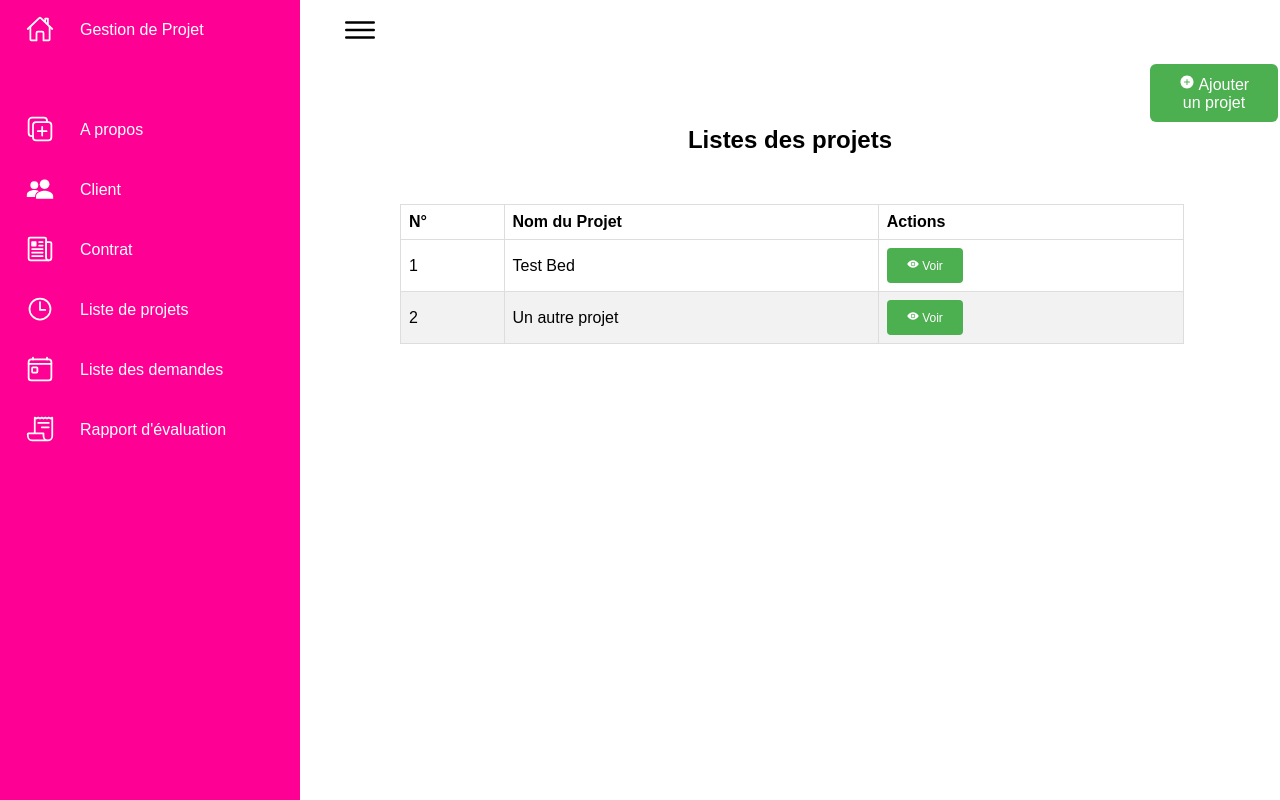
After one commit to bocchianaba/ressource-management, a Django app: page /clients/projets in a window 1280 px wide. The commit adds this page. Run offline with Django 5.2, Linux system fonts and the light colour scheme; data comes from the database, SQL or seed files in the repository; both versions use the stored data as it was after the commit.

Commit message:
gestion des projets

```diff
--- /dev/null
+++ b/clients/static/css/projet.css
@@ -0,0 +1,324 @@
+/*======Google Fonts=======*/
+
+@import url('https ://fonts.googleapis.com/css2 ?family=Ubuntu :wght@300 ; 400; 500; 700&display=swap') ;
+/* ======Globals======== */
+
+* {
+    font-family : 'Ubuntu', sans-serif ;
+    margin: 0;
+    padding: 0;
+    box-sizing: border-box;
+}
+:root{
+    --blue:rgb(255, 0, 149);
+    --white: rgb(255, 255, 255) ;
+    --gray:#f5f5f5;
+    --black1:#222;
+    --black2:#999;
+}
+
+body{
+     min-height: 100vh;
+     overflow-x: hidden ;
+}
+
+.container{
+    position: relative;
+    width:100%;
+}
+.navigation{
+    position: fixed;
+    width: 300px;
+    height: 100%;
+    background: var(--blue);
+    border-left: 10px solid var(--blue);
+    transition: 0.5s;
+    overflow: hidden;
+}
+.navigation.active{
+    width: 80px;
+}
+.navigation ul{
+    position: absolute;
+    top: 0;
+    left: 0;
+    width: 100%;
+}
+.navigation ul li {
+    position: relative;
+    width: 100%;
+    list-style: none;
+    border-top-left-radius: 30px;
+    border-bottom-left-radius: 30px;
+}
+.navigation ul li:hover,
+.navigation ul li.hovered{
+
+    background-color: var(--white);
+}
+.navigation ul li:nth-child(1){
+    margin-bottom: 40px;
+    pointer-events: none;
+}
+.navigation ul li a {
+    position: relative;
+    display: block;
+    width: 100%;
+    display: flex;
+    text-decoration: none;
+    color: var(--white);
+}
+.navigation ul li:hover a,
+.navigation ul li.hovered a{
+    color: var(--blue);
+}
+.navigation ul li a .icon{
+    position: relative;
+    display:block;
+    min-width: 60px;
+    height: 60px;
+    line-height: 75px;
+    text-align: center;
+}
+.navigation ul li a .icon ion-icon{
+    font-size: 1.75rem;
+}
+.navigation ul li a .title{
+    position: relative;
+    display:block;
+    padding: 0 10px;
+    height: 60px;
+    line-height: 60px;
+    text-align: start;
+    white-space: nowrap;
+}
+/*--------curve outside-----*/
+.navigation ul li:hover a::before,
+.navigation ul li.hovered a::before{
+    content:'';
+    position:absolute;
+    right: 0;
+    top:-50px;
+    width: 50px;
+    height: 50px;
+    background-color:transparent ;
+    border-radius: 50%;
+    box-shadow: 35px 35px 0 10px var(--white);
+    pointer-events: none;
+}
+.navigation ul li:hover a::after,
+.navigation ul li.hovered a::after{
+    content:'';
+    position:absolute;
+    right: 0;
+    bottom:-50px;
+    width: 50px;
+    height: 50px;
+    background-color:transparent ;
+    border-radius: 50%;
+    box-shadow: 35px -35px 0 10px var(--white);
+    pointer-events: none;
+}
+.main{
+    position: absolute;
+    width: calc(100% - 300px);
+    left: 300px;
+    min-height: 100vh;
+    background: var(--white);
+    transition: 0.5s;
+    height:97.5vh;
+    /*display: flex;*/
+    justify-content: center;
+    /*background: linear-gradient(45deg, blue, pink );*/
+    font-family: arial,sans-serif;
+}
+.main.active{
+    width: calc(100% - 80px);
+    left: 80px;
+}
+.topbar{
+    width: 10%;
+    height: 60px;
+    display: flex;
+    justify-content: space-between;
+    align-items: center;
+    padding: 0 ;
+    right: 600px;
+}
+.toggle{
+    position: absolute;
+    top: 0;
+    width: 60px;
+    height: 60px;
+    /*background: #ccc;*/
+    display: flex;
+    justify-content: center;
+    left: 30px;
+    align-items: center;
+    font-size: 2.5rem;
+    cursor: pointer;
+}
+
+.formprojet{
+    text-align: center;
+    /*margin-bottom: 500px;*/
+    margin: 20px;
+    /*left: 20px;*/
+    right: 250px;
+    /*padding: 50px;*/
+    /*background-color: rgb(32, 108, 175);*/
+    box-shadow: 0 0 10px rgba(0, 0, 0, 0.1);
+    border-radius: 15px;
+    height: 500px;
+    width: 500px;
+    /*margin-left: 250px;*/
+    background-color: blue;
+    top: 10px;
+    justify-content: center;
+    display: flex;
+    position: absolute;
+    /*padding-left: 500px;*/
+    /*position: relative;
+    z-index: 1;
+    background-color: #fff;
+    padding: 30px;
+    box-shadow: 0 0 20px rgba(0,0,0,0.1);
+    border-radius: 5px;
+    max-width: 400px;
+    margin: 50px auto;*/
+}
+
+table {
+    width: 80%;
+    border-collapse: collapse;
+    height: 50px;
+    margin-top: 50px;
+    justify-content: center;
+    /*right:50px ;
+    /*display: block;*/
+    margin-left: 100px;
+
+  }
+  th, td {
+    border: 1px solid #ddd;
+    padding: 8px;
+    text-align: left;
+  }
+  tr:nth-child(even) {
+    background-color: #f2f2f2;
+  }
+  .popup, .form-popup {
+    display: none;
+    position: fixed;
+    left: 50%;
+    top: 50%;
+    transform: translate(-50%, -50%);
+    border: 1px solid #ddd;
+    padding: 20px;
+    background-color: white;
+    z-index: 2;
+    box-shadow: 0 4px 8px rgba(0, 0, 0, 0.1);
+    width: 300px;
+  }
+  .overlay {
+    display: none;
+    position: fixed;
+    left: 0;
+    top: 0;
+    width: 100%;
+    height: 100%;
+    background-color: rgba(0, 0, 0, 0.7);
+    z-index: 1;
+  }
+  #ajouterBtn {
+    background-color: #4CAF50; /* Green */
+    border: none;
+    color: white;
+    padding: 10px 20px;
+    text-align: center;
+    text-decoration: none;
+    display: inline-block;
+    font-size: 16px;
+    margin: 4px 2px;
+    cursor: pointer;
+    /* height: 50px; */
+    /* width: 160px; */
+    border-radius: 6px;
+    /*right: 500px;
+    justify-content: center;*/
+    margin-left: 850px;
+
+  }
+  #projetForm {
+    display: flex;
+    flex-direction: column;
+    gap: 10px;
+  }
+  #projetForm input {
+    padding: 10px;
+    margin: 5px 0;
+    border: 1px solid #ccc;
+    border-radius: 4px;
+  }
+  #projetForm textarea {
+    padding: 10px;
+    margin: 5px 0;
+    border: 1px solid #ccc;
+    border-radius: 4px;
+  }
+  #projetForm button {
+    padding: 10px;
+    margin: 10px 0;
+    border: none;
+    border-radius: 4px;
+    cursor: pointer;
+  }
+  #projetForm button[type="submit"] {
+    background-color: #4CAF50; /* Green */
+    color: white;
+  }
+  #projetForm button[type="button"] {
+    background-color: #f44336; /* Red */
+    color: white;
+    align-self: flex-end;
+  }
+
+  .popup {
+  display: none;
+  position: fixed;
+  left: 50%;
+  top: 50%;
+  transform: translate(-50%, -50%);
+  border: 1px solid #ddd;
+  padding: 20px;
+  background-color: white;
+  z-index: 2;
+  box-shadow: 0 4px 8px rgba(0, 0, 0, 0.1);
+  width: 400px;
+  font-family: 'Arial', sans-serif;
+  line-height: 1.6;
+}
+
+.popup h3 {
+  color: #333;
+  margin-bottom: 10px;
+}
+
+.popup p {
+  margin-bottom: 5px;
+}
+
+.popup strong {
+  color: #000;
+}
+
+.overlay {
+  display: none;
+  position: fixed;
+  left: 0;
+  top: 0;
+  width: 100%;
+  height: 100%;
+  background-color: rgba(0, 0, 0, 0.7);
+  z-index: 1;
+}
--- a/clients/static/js/contrat.js
+++ b/clients/static/js/contrat.js
@@ -55,7 +55,7 @@ function generateContract() {
 
 function showContract(contractName, clientName, providerName, projectDescription, projectBudget, contractDuration, maxChanges) {
   const popup = document.getElementById('contractPopup');
-  popup.innerHTML = '<h3>' + contractName + '</h3><p><strong>Client:</strong> ' + clientName + '</p><p><strong>Prestataire:</strong> ' + providerName + '</p><p><strong>Description du Projet:</strong> ' + projectDescription + '</p><p><strong>Budget du Projet:</strong> ' + projectBudget + '</p><p><strong>Durée du Contrat:</strong> ' + contractDuration + '</p><p><strong>Nombre Max de Modifications:</strong> ' + maxChanges + '</p><button class="button" onclick="printContract()">Imprimer</button>';
+  popup.innerHTML = '<h3>' + contractName + '</h3><p><strong>Client:</strong> ' + clientName + '</p><p><strong>Prestataire:</strong> ' + providerName + '</p><p><strong>Description du Projet:</strong> ' + projectDescription + '</p><p><strong>Budget du Projet:</strong> ' + projectBudget + '</p><p><strong>Durée du Contrat:</strong> ' + contractDuration + '</p><p><strong>Nombre Max de Modifications:</strong> ' + maxChanges + '</p><button style="background-color: #4CAF50; border:none; color: white; padding: 10px 20px; margin-right: 10px; text-align-center; display: inline-block; text-decoration: none; font-size: 12px; cursor: pointer; border-radius: 4px;"  class="button" onclick="printContract()"> <ion-icon name="print"></ion-icon> Imprimer</button>';
   popup.style.display = 'block';
   document.querySelector('.overlay').style.display = 'block';
 }
--- /dev/null
+++ b/clients/static/js/projet.js
@@ -0,0 +1,91 @@
+//add hovered class to selected list item
+let list = document.querySelectorAll(".navigation li");
+
+function activeLink(){
+    list.forEach(item=>{
+        item.classList.remove("hovered");
+    })
+    this.classList.add("hovered");
+}
+
+list.forEach(item=>item.addEventListener("mouseover", activeLink))
+
+//menu toggle
+let toggle = document.querySelector(".toggle");
+let navigation = document.querySelector(".navigation");
+let main = document.querySelector(".main");
+
+toggle.onclick = function(){
+    navigation.classList.toggle("active");
+     main.classList.toggle("active");
+};
+
+let compteurProjet = 0;
+
+document.getElementById('projetForm').addEventListener('submit', function(e) {
+  e.preventDefault();
+  ajouterProjet();
+});
+
+function afficherForm() {
+  document.getElementById('formPopup').style.display = 'block';
+  document.querySelector('.overlay').style.display = 'block';
+}
+
+function ajouterProjet() {
+  const nom = document.getElementById('nom').value;
+  const delai = document.getElementById('delai').value;
+  const budget = document.getElementById('budget').value;
+  const description = document.getElementById('description').value;
+  /*const adresse = document.getElementById('adresse').value;*/
+
+  // Regex pour valider le nom et le numéro de téléphone
+  const regexNom = /^[A-Za-z0-9]+$/; // Lettres et chiffres uniquement
+  /*const regexTelephone = /^[0-9+]+$/; // Chiffres et symbole de l'addition uniquement*/
+
+  // Vérification des champs
+  if (!regexNom.test(nom)) {
+    alert('Le nom doit contenir uniquement des lettres et des chiffres.');
+    return;
+  }
+
+  /*if (!regexTelephone.test(telephone) || telephone.length < 09) {
+    alert('Le numéro de téléphone doit contenir uniquement des chiffres et le symbole +, et doit avoir au moins 09 caractères.');
+    return;
+  }
+
+  if (!regexTelephone.test(telephone)) {
+    alert('Le numéro de téléphone doit contenir uniquement des chiffres et le symbole +.');
+    return;
+  }*/
+  if (nom && delai && budget && budget) {
+    compteurProjet++;
+    const table = document.getElementById('projetTable');
+    const row = table.insertRow();
+    const cell1 = row.insertCell(0);
+    const cell2 = row.insertCell(1);
+    cell1.textContent = compteurProjet;
+    cell2.textContent = nom;
+    cell2.onclick = function() { afficherPopup(nom, delai, budget, description); };
+    fermerPopup();
+
+    document.getElementById('nom').value = '';
+    document.getElementById('delai').value = '';
+    document.getElementById('budget').value = '';
+    document.getElementById('description').value = '';
+    /*document.getElementById('adresse').value = '';*/
+  }
+}
+
+function afficherPopup(nom, delai, budget,description) {
+  const popup = document.getElementById('popupInfo');
+  popup.innerHTML = '<strong>Nom:</strong> ' + nom + '<br><strong>Delai de livraison:</strong> ' + delai+ '<br><strong>Budget alloué au projet:</strong> ' + budget+ '<br><strong>Description du projet:</strong> ' + description;
+  popup.style.display = 'block';
+  document.querySelector('.overlay').style.display = 'block';
+}
+
+function fermerPopup() {
+  document.getElementById('formPopup').style.display = 'none';
+  document.getElementById('popupInfo').style.display = 'none';
+  document.querySelector('.overlay').style.display = 'none';
+}
--- a/clients/templates/director/index.html
+++ b/clients/templates/director/index.html
@@ -14,6 +14,9 @@
                 <ul>
                     <li>
                         <a href="/projets">
+                            <span class="icon">
+                                <ion-icon name="home-outline"></ion-icon>
+                            </span>
                             <span class="title">Gestion de Projet </span>
                         </a>
                     </li>
@@ -42,7 +45,7 @@
                         </a>
                     </li>
                     <li>
-                        <a href="/clients/projects">
+                        <a href="/clients/projets">
                             <span class="icon">
                                 <ion-icon name="time-outline"></ion-icon>
                             </span>
@@ -50,7 +53,7 @@
                         </a>
                     </li>
                     <li>
-                        <a href="/clients/demandes">
+                        <a href="#">
                             <span class="icon">
                                 <ion-icon name="today-outline"></ion-icon>
                             </span>
@@ -58,7 +61,7 @@
                         </a>
                     </li>
                     <li>
-                        <a href="/evaluation">
+                        <a href="#">
                             <span class="icon">
                                 <ion-icon name="receipt-outline"></ion-icon>
                             </span>
--- /dev/null
+++ b/clients/templates/director/project.html
@@ -0,0 +1,65 @@
+{% extends 'director/index.html' %}
+
+{% block content %}
+{% load static %}
+<link rel="stylesheet" href="{% static 'css/projet.css' %}">
+{% load static %}
+<script src="{% static 'js/projet.js' %}"></script>
+
+
+<button id="ajouterBtn" onclick="afficherForm()">
+    <ion-icon name="add-circle"></ion-icon>
+    Ajouter un projet
+</button>
+
+{% if projects_list %}
+<h2 style="text-align: center;">Listes des projets</h2>
+<table id="projetTable">
+  <tr>
+    <th>N°</th>
+    <th>Nom du Projet</th>
+    <th>Actions</th>
+  </tr>
+  <tbody>
+      {% for project in projects_list %}
+      <tr>
+          <td> {{forloop.counter}} </td>
+          <td> {{project.name}} </td>
+          <td>
+              <button
+                  style="background-color: #4CAF50; border:none; color: white; padding: 10px 20px; margin-right: 10px; text-align-center; display: inline-block; text-decoration: none; font-size: 12px; cursor: pointer; border-radius: 4px;"
+                  id="viewBtn-{{project.id}}"
+                  onclick="afficherPopup('{{project.name}}', '{{project.deadline}}', '{{project.budget}}', '{{project.description}}')">
+                  <ion-icon name="eye"></ion-icon>
+                  Voir
+              </button>
+          </td>
+      </tr>
+      {% endfor %}
+  </tbody>
+</table>
+{% else %}
+<h4 style="text-align: center;">
+    Aucun Projet enregistré pour le moment
+</h4>
+{% endif %}
+
+
+<div class="overlay" onclick="fermerPopup()"></div>
+
+<div class="form-popup" id="formPopup">
+  <h2>Enregistrer un projet</h2>
+  <form id="projetForm" method="post" action="{% url 'clients:newProject' %}">
+    {% csrf_token %}
+    <input type="text" id="nom" name="nom" placeholder="Nom du projet" required>
+    <input type="date" id="delai" name="delai" placeholder="Delai de livraison" required>
+    <input type="number" min="0" id="budget" name="budget" placeholder="budget alloué au projet" required>
+    <textarea name="description" id="description" placeholder="Description du projet" required></textarea>
+    <button type="submit">Enregistrer</button>
+    <button type="button" onclick="fermerPopup()">Fermer</button>
+  </form>
+</div>
+
+<div class="popup" id="popupInfo"></div>
+
+{% endblock %}
--- a/clients/urls.py
+++ b/clients/urls.py
@@ -7,9 +7,11 @@ app_name = "clients"
 urlpatterns = [
     path("", views.IndexView.as_view(), name="index"),
     path("/new", views.new, name="new"),
+    path("/contrats", views.ContractView.as_view(), name="contracts"),
+    path("/contrats/new", views.newContract, name="newContract"),
+    path("/projets", views.ProjectView.as_view(), name="projects"),
+    path("/projet/new", views.newProject, name="newProject"),
     path("/delete/<int:id>", views.delete, name="delete"),
     path("/<int:pk>/", views.DetailView.as_view(), name="detail"),
     path("/<int:pk>/contrats", views.IndexView.as_view(), name="index"),
-    path("/contrats", views.ContractView.as_view(), name="contracts"),
-    path("/contrats/new", views.newContract, name="newContract"),
 ]
--- a/clients/views.py
+++ b/clients/views.py
@@ -8,7 +8,7 @@ from django.urls import reverse
 from django.db.models import F
 from django.views import generic
 
-from clients.models import Client, Contract
+from clients.models import Client, Contract, Project
 
 # Create your views here.
 # ...
@@ -113,3 +113,37 @@ def newContract(request):
         contract.save()
 
     return HttpResponseRedirect(reverse("clients:contracts"))
+
+
+class ProjectView(generic.ListView):
+    template_name = "director/project.html"
+    context_object_name = "projects_list"
+
+    def get_queryset(self):
+        """Return all the project"""
+        projects = Project.objects.all()
+        logger.info("obtention de la liste des projets. Les contrats créés sont au nombre de : %s", projects.count())
+        return projects.reverse()
+
+
+
+def newProject(request):
+    logger.info("création d'un nouveau projet !")
+    if(request.method=="POST"):
+
+        logger.info("Méthode Post reçu")
+
+        # Logger les valeurs de request.POST
+        logger.info("Champs du formulaire : %s", request.POST)
+
+        name = request.POST.get("nom")
+        dueDate = request.POST.get("delai")
+        description = request.POST.get("description")
+        budget = request.POST.get("budget")
+
+        logger.info("le contrat qu'on essaye d'enregistrer a pour nom : %s, budget: %s, deadline: %s, description %s, ", name, budget, dueDate, description)
+
+        project = Project(name=name, deadline=dueDate, description=description, budget=budget)
+        project.save()
+
+    return HttpResponseRedirect(reverse("clients:projects"))
```
Also changed, not shown: clients/models.py (+7 -0 lines), clients/migrations/0005_project.py (added), clients/migrations/0006_rename_provider_project_deadline_and_more.py (added), db.sqlite3.
